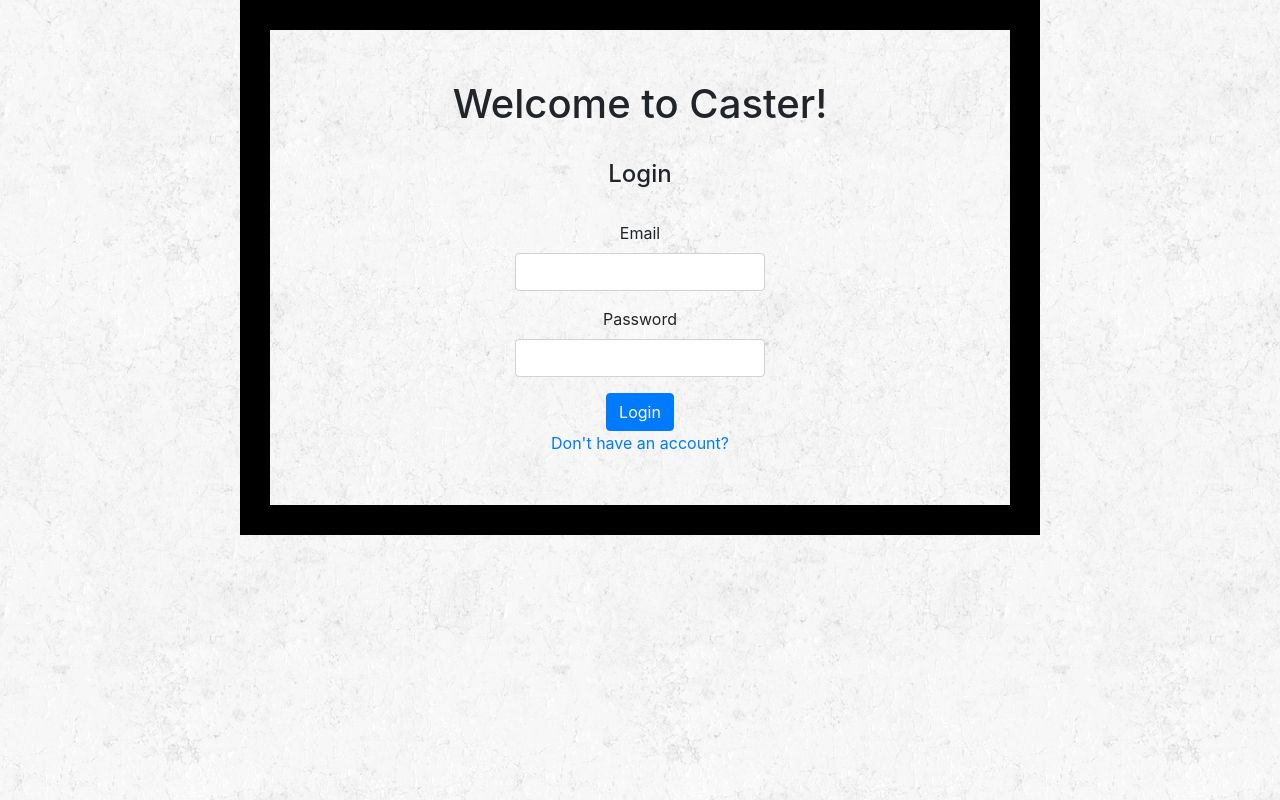
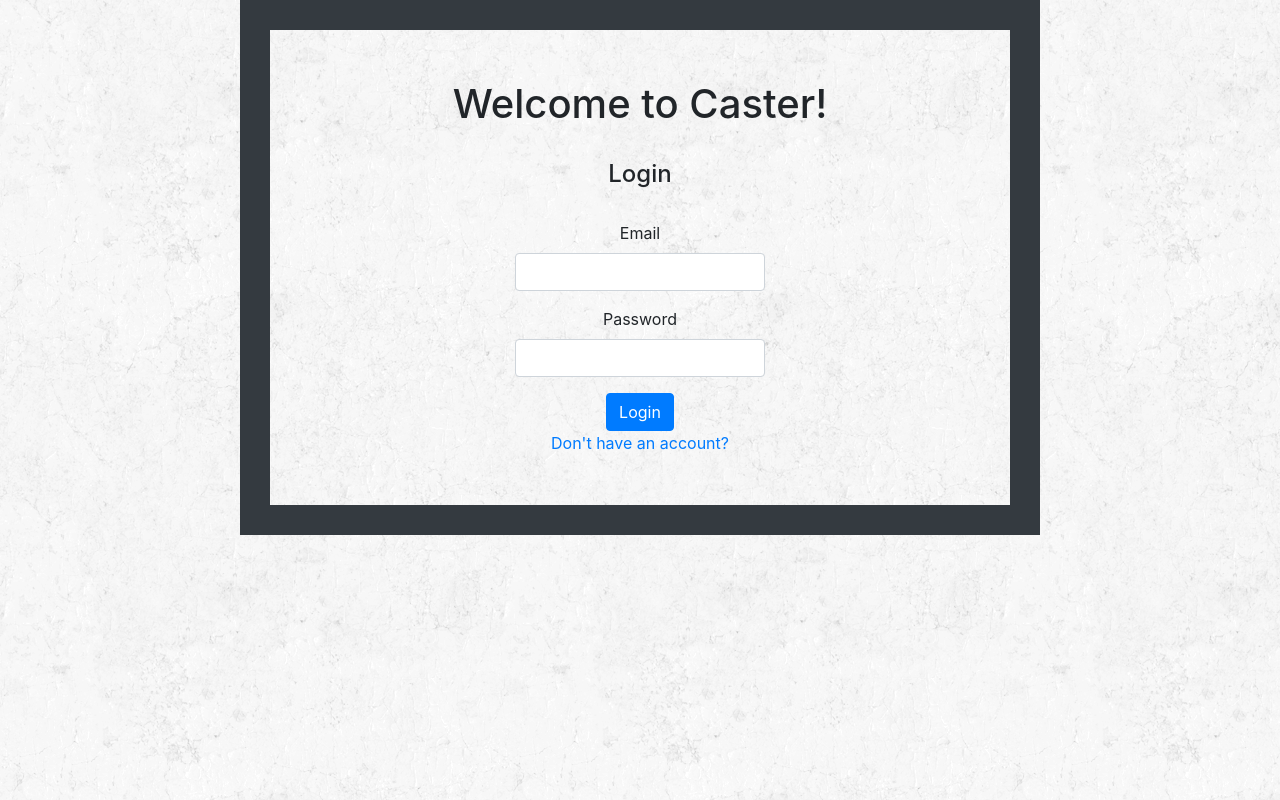
Before and after one commit to hennadiipro/redbadgeclient, a React (Vite) app in the folder red-badge-client/: page / in a window 1280 px wide. Built offline with nearby package versions, Linux system fonts and the light colour scheme.

Commit message:
more styling

```diff
--- a/red-badge-client/src/Auth/AuthStyles.css
+++ b/red-badge-client/src/Auth/AuthStyles.css
@@ -1,6 +1,8 @@
 .authstyles{
     width: 800px;
-    border: 30px solid black;
+    border: 30px;
+    border-style: solid;
+    border-color: #343a40;
     padding: 50px;
     margin: auto;
 }
```
